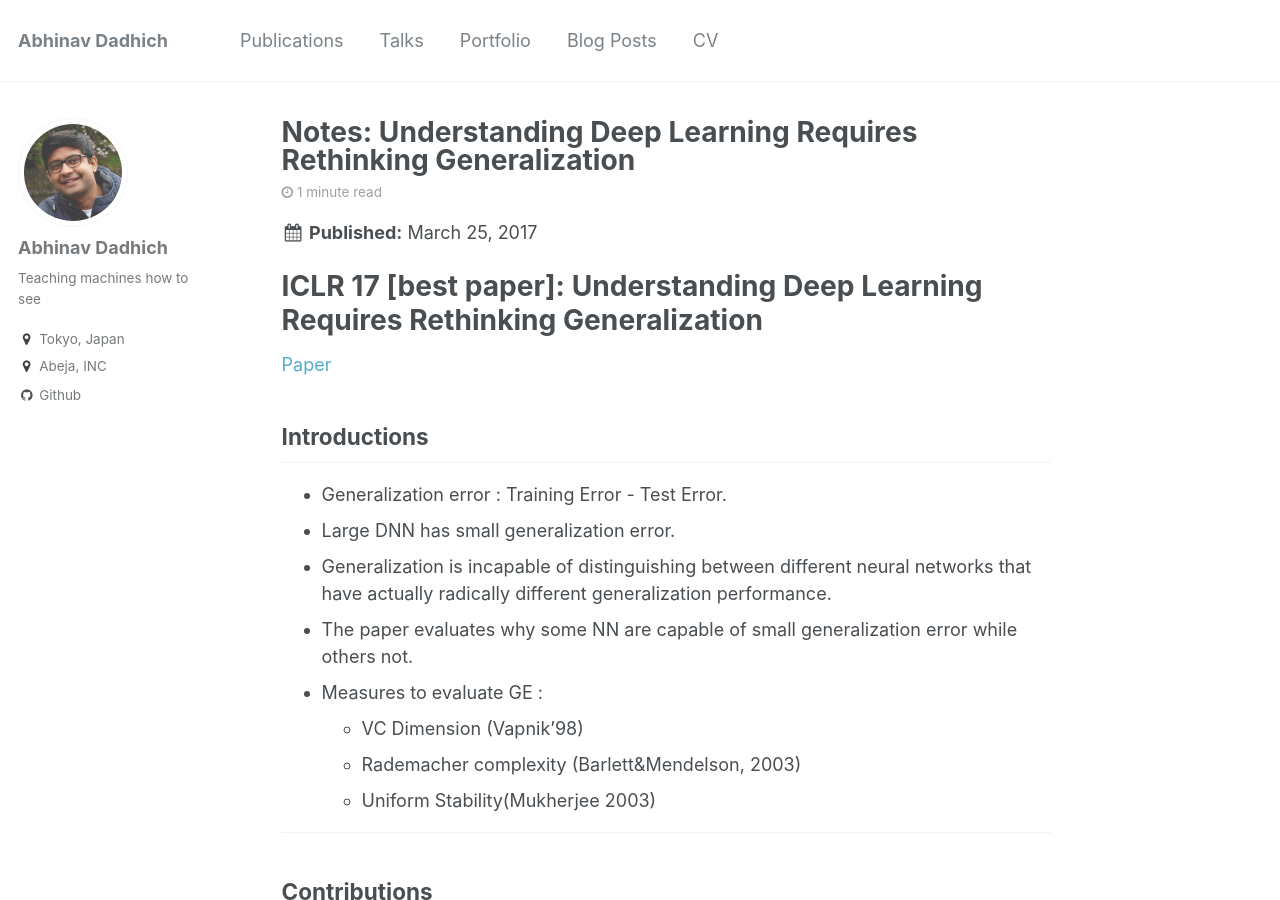
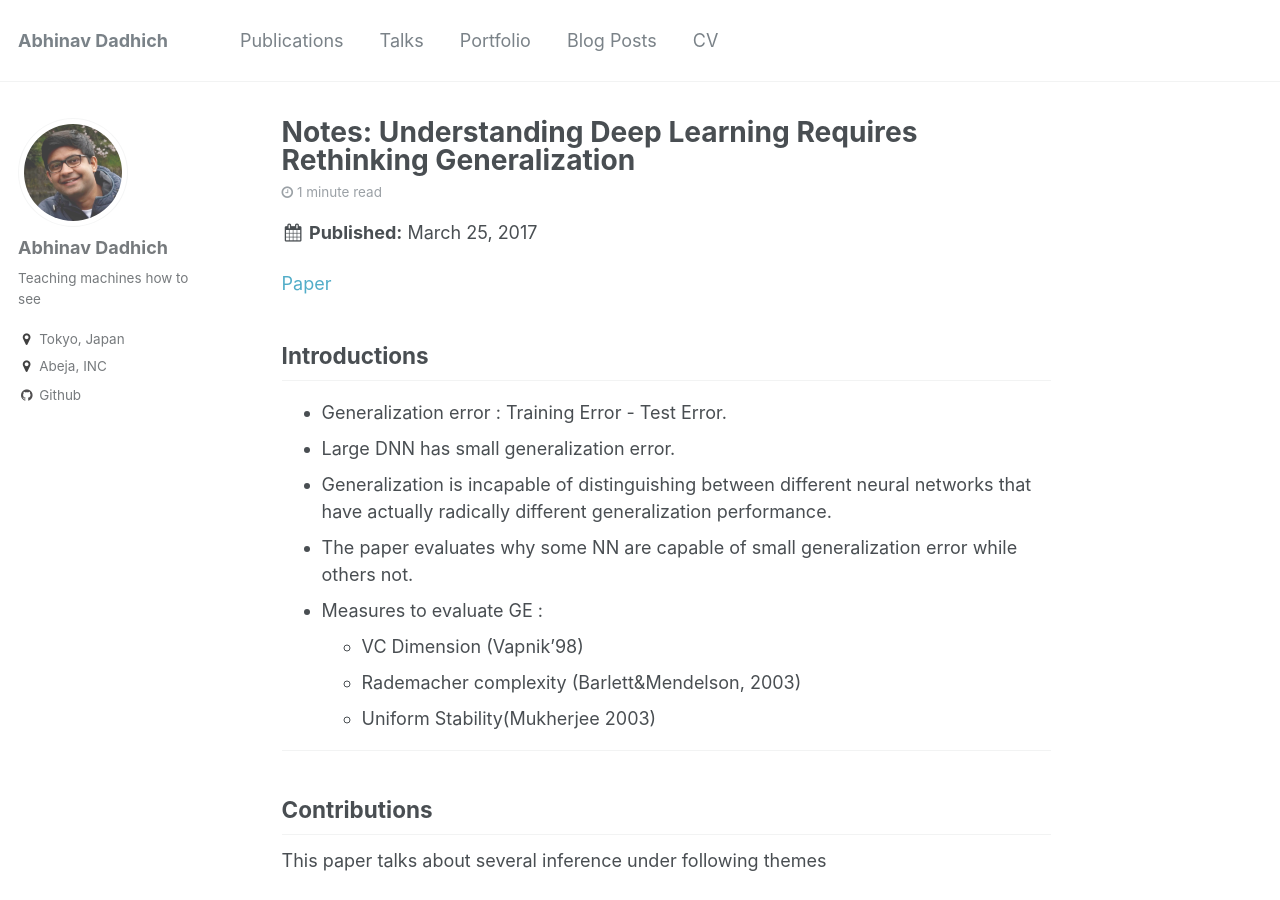
Before and after one commit to ResByte/ResByte.github.io, a Jekyll site: the page built from _posts/2017-03-25-zhang-iclr-17.md, in a window 1280 px wide and 900 px high. Built offline with Jekyll 4.4.1, drawn with Linux system fonts in a browser that asks for light colours.

Commit message:
minor fix

```diff
--- a/_posts/2017-03-25-zhang-iclr-17.md
+++ b/_posts/2017-03-25-zhang-iclr-17.md
@@ -6,8 +6,6 @@ tags:
   - Deep Learning
   - Theory
 ---
-
-# ICLR 17 [best paper]: Understanding Deep Learning Requires Rethinking Generalization
 
 [Paper](https://arxiv.org/abs/1611.03530)
 ## Introductions
```
